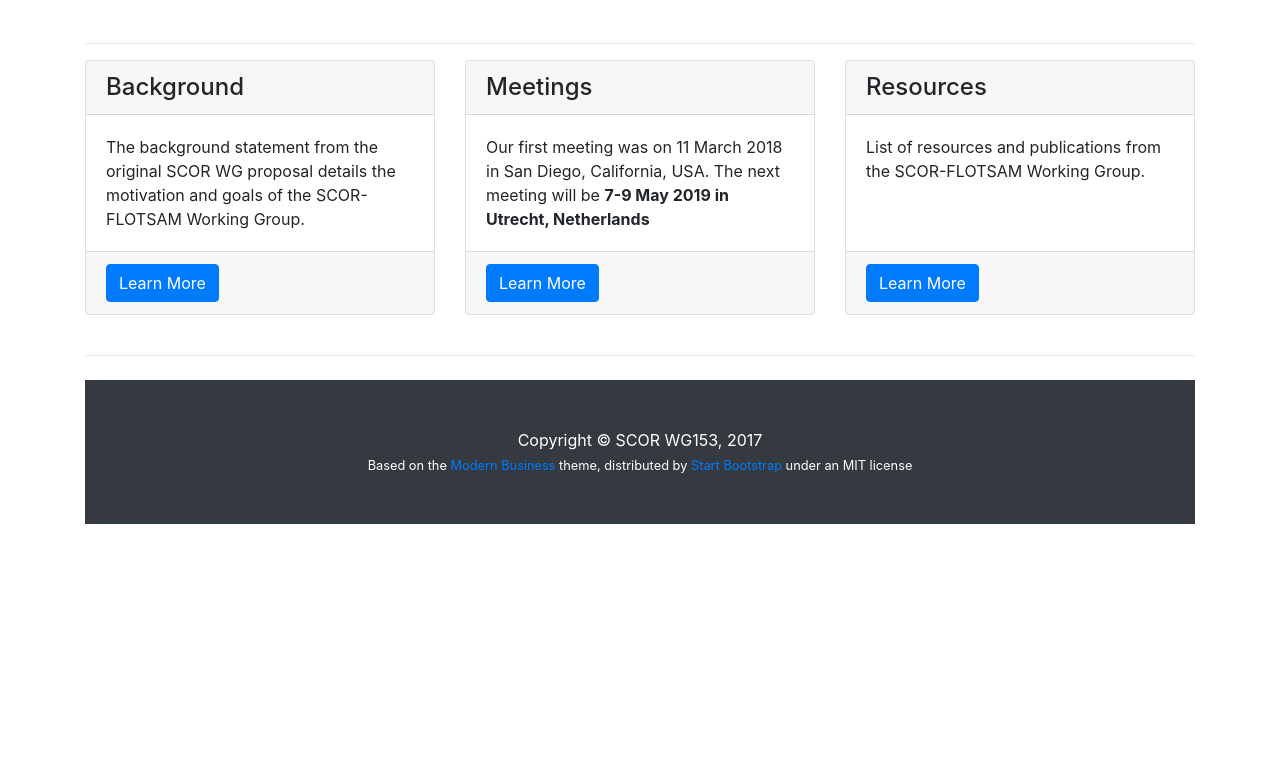
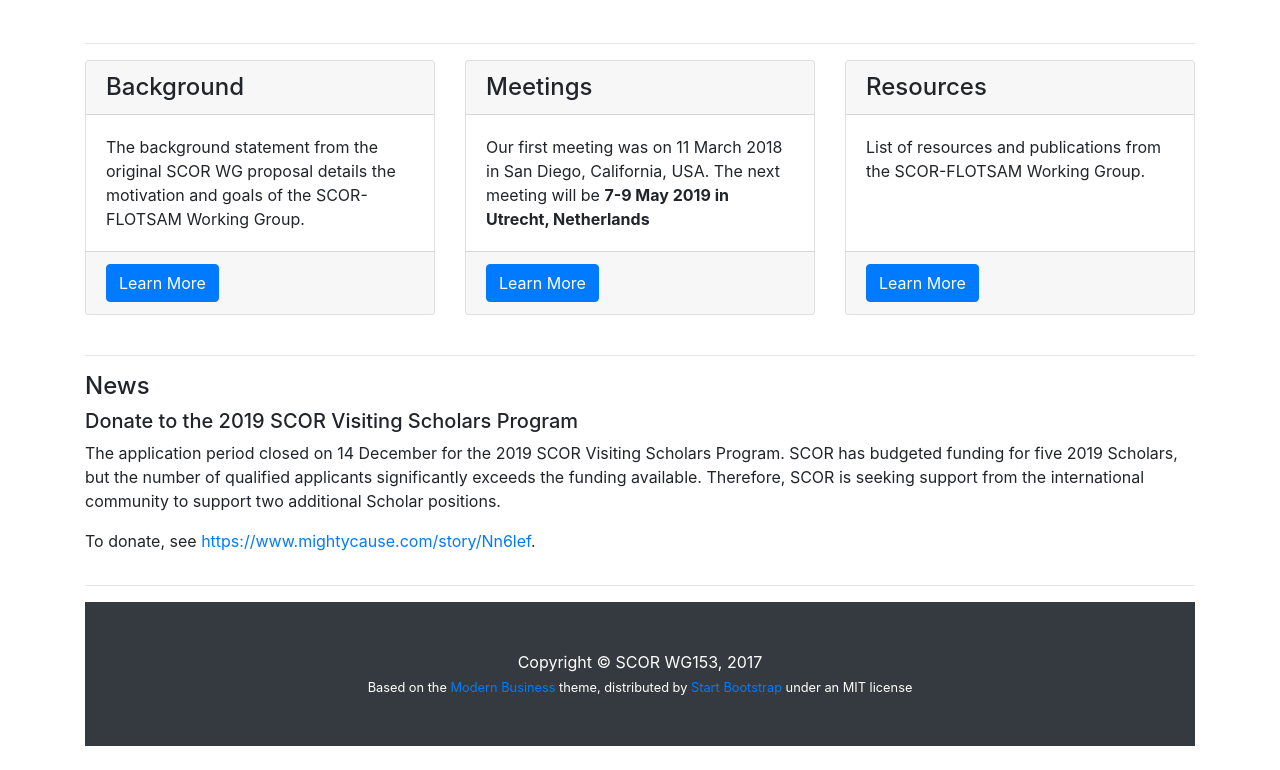
Before and after one commit to SCOR-FLOTSAM/website, a website: page index.html in a window 1280 px wide. Shown: the part 1658-2428 px from the top of the page. Before the commit the page ends 2182 px from the top, so only its background shows below. Drawn offline with Linux system fonts and the light colour scheme.

Commit message:
Adding message on SCOR Visiting Scholars Program

```diff
--- a/index.html
+++ b/index.html
@@ -289,9 +289,19 @@
       <!-- /.row -->
 
       <hr>
+      <div class="row">
+        <div class="col">
+          <h4>News</h4>
+          <h5>Donate to the 2019 SCOR Visiting Scholars Program</h5>
 
+          <p>The application period closed on 14 December for the 2019 SCOR Visiting Scholars Program. SCOR has budgeted funding for five 2019 Scholars, but the number of qualified applicants significantly exceeds the funding available. Therefore, SCOR is seeking support from the international community to support two additional Scholar positions.</p>
+          <p>
+          To donate, see <a href="https://www.mightycause.com/story/Nn6lef">https://www.mightycause.com/story/Nn6lef</a>.</p>
+        </div>
+      </div>
 
-    </div>
+      <hr>
+
     <!-- /.container -->
 
     <!-- Footer -->
```
